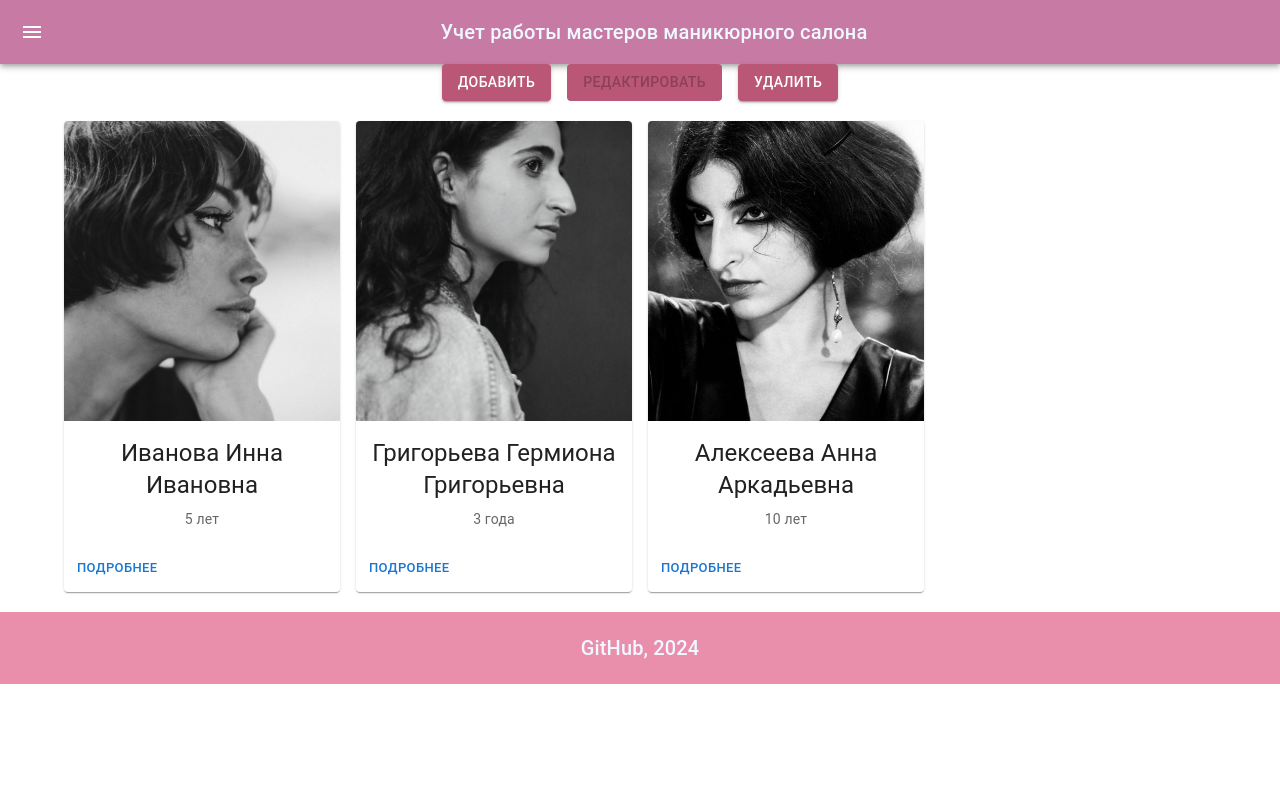
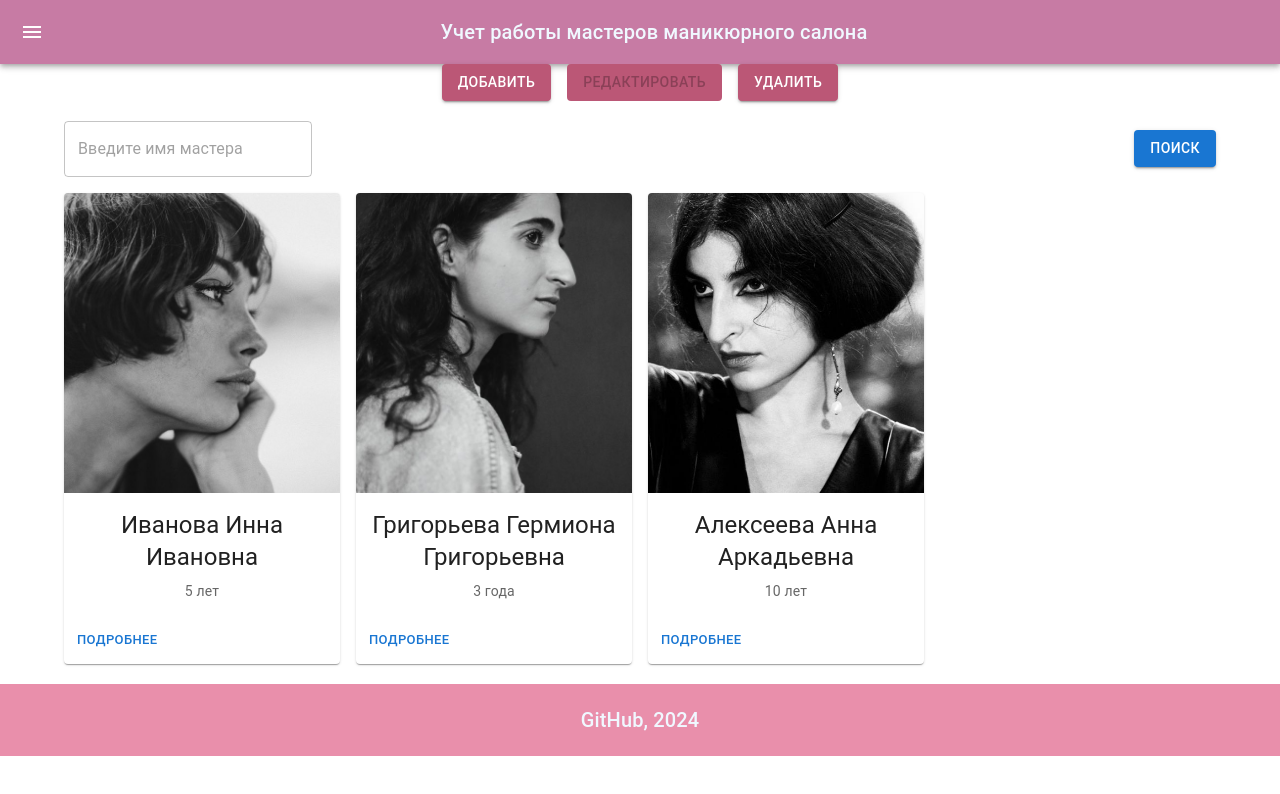
Before and after one commit to AlexandraBahdanava/SV4_Labs, a React (Create React App) app in the folder lab5/: page /master in a window 1280 px wide. Shown: the top 794 px of the page. Built offline with nearby package versions, Linux system fonts and the light colour scheme.

Commit message:
feat: add search for masters

```diff
--- a/lab5/src/Components/MastersPage/MastersPage.jsx
+++ b/lab5/src/Components/MastersPage/MastersPage.jsx
@@ -1,20 +1,31 @@
 import React, { useState, useEffect } from 'react';
 import MastersCard from '../Card/MastersCard';
 import CardForm from '../CardForm/CardForm';
-import { Container, Grid, Button } from '@mui/material';
+import { Container, Grid, Button, Typography } from '@mui/material';
+import SearchBar from '../SearchBar/SearchBar';
 
-function MastersPage(){
+function MastersPage() {
     const [masters, setMasters] = useState([]);
     const [selectedIds, setSelectedIds] = useState(new Set());
     const [isFormOpen, setIsFormOpen] = useState(false);
     const [editingMaster, setEditingMaster] = useState(null);
+    const [filteredMasters, setFilteredMasters] = useState([]);
+    const [isSearchPerformed, setIsSearchPerformed] = useState(false);
 
     useEffect(() => {
         fetch('/data/masterData.json')
             .then(response => response.json())
             .then(data => setMasters(data))
-            .catch(error => console.error("Ошибка при загрузке сервисов:", error));
+            .catch(error => console.error("Ошибка при загрузке мастеров:", error));
     }, []);
+
+    const handleSearch = (query) => {
+        const filteredMasters = masters.filter(master =>
+            master.name.toLowerCase().includes(query.toLowerCase())
+        );
+        setFilteredMasters(filteredMasters);
+        setIsSearchPerformed(true);
+    };
 
     const addOrUpdateMaster = (masterData, id) => {
         if (id) {
@@ -62,41 +73,59 @@ function MastersPage(){
     };
 
     return (
-        <Container maxWidth="lg" >
-            <Grid container spacing={2}
-            style={{
-            marginBottom: '20px',
-            justifyContent: 'center'
-       }}
-       >
+        <Container maxWidth="lg">
+            <Grid container spacing={2} style={{ marginBottom: '20px', justifyContent: 'center' }}>
                 <Grid item>
-                    <Button variant="contained"
-                     style={{
-                        backgroundColor: 'rgb(187, 87, 118)'
-                    }}
-                    onClick={handleAddClick}>
+                    <Button variant="contained" style={{ backgroundColor: 'rgb(187, 87, 118)' }} onClick={handleAddClick}>
                         Добавить
                     </Button>
                 </Grid>
                 <Grid item>
-                    <Button
-                     style={{
-                        backgroundColor: 'rgb(187, 87, 118)'
-                    }}
-                    variant="contained"  onClick={handleEditClick} disabled={selectedIds.size !== 1}>
+                    <Button style={{ backgroundColor: 'rgb(187, 87, 118)' }} variant="contained" onClick={handleEditClick} disabled={selectedIds.size !== 1}>
                         Редактировать
                     </Button>
                 </Grid>
                 <Grid item>
-                    <Button
-                     style={{
-                        backgroundColor: 'rgb(187, 87, 118)'
-                    }}
-                     variant="contained" onClick={removeSelectedMasters}>
+                    <Button style={{ backgroundColor: 'rgb(187, 87, 118)' }} variant="contained" onClick={removeSelectedMasters}>
                         Удалить
                     </Button>
                 </Grid>
             </Grid>
+
+            <SearchBar onSearch={handleSearch} />
+
+            {isSearchPerformed ? (
+                filteredMasters.length === 0 ? (
+                    <Typography variant="body1" align="center" color="textSecondary">
+                        Нет мастеров, соответствующих вашему запросу.
+                    </Typography>
+                ) : (
+                    <Grid container spacing={2}>
+                        {filteredMasters.map(master => (
+                            <Grid item xs={12} sm={6} md={4} lg={3} key={master.id}>
+                                <MastersCard
+                                    master={master}
+                                    isSelected={selectedIds.has(master.id)}
+                                    toggleSelect={() => toggleSelect(master.id)}
+                                />
+                            </Grid>
+                        ))}
+                    </Grid>
+                )
+            ) : (
+                <Grid container spacing={2}>
+                    {masters.map(master => (
+                        <Grid item xs={12} sm={6} md={4} lg={3} key={master.id}>
+                            <MastersCard
+                                master={master}
+                                isSelected={selectedIds.has(master.id)}
+                                toggleSelect={() => toggleSelect(master.id)}
+                            />
+                        </Grid>
+                    ))}
+                </Grid>
+            )}
+
             {isFormOpen && (
                 <CardForm
                     onSave={addOrUpdateMaster}
@@ -105,17 +134,6 @@ function MastersPage(){
                     setIsFormOpen={setIsFormOpen}
                 />
             )}
-            <Grid container spacing={2}>
-                {masters.map(master => (
-                    <Grid item xs={12} sm={6} md={4} lg={3} key={master.id}>
-                        <MastersCard
-                            master={master}
-                            isSelected={selectedIds.has(master.id)}
-                            toggleSelect={toggleSelect}
-                        />
-                    </Grid>
-                ))}
-            </Grid>
         </Container>
     );
 }
--- /dev/null
+++ b/lab5/src/Components/SearchBar/SearchBar.jsx
@@ -0,0 +1,32 @@
+import React, { useState } from 'react';
+import { TextField, Button, Box } from '@mui/material';
+
+function SearchBar({ onSearch }) {
+    const [searchQuery, setSearchQuery] = useState('');
+
+    const handleInputChange = (event) => {
+        setSearchQuery(event.target.value);
+    };
+
+    const handleSearchClick = () => {
+        // Вызовите функцию onSearch и передайте ей запрос для поиска
+        onSearch(searchQuery);
+    };
+
+    return (
+        <Box display="flex" alignItems="center" justifyContent="space-between" mb={2}>
+            <TextField
+                type="text"
+                placeholder="Введите имя мастера"
+                value={searchQuery}
+                onChange={handleInputChange}
+                variant="outlined"
+            />
+            <Button onClick={handleSearchClick} variant="contained">
+                Поиск
+            </Button>
+        </Box>
+    );
+}
+
+export default SearchBar;
```
Also changed, not shown: lab5/src/Components/MasterSearch/MasterSearch.jsx (added, +28 -0 lines).
